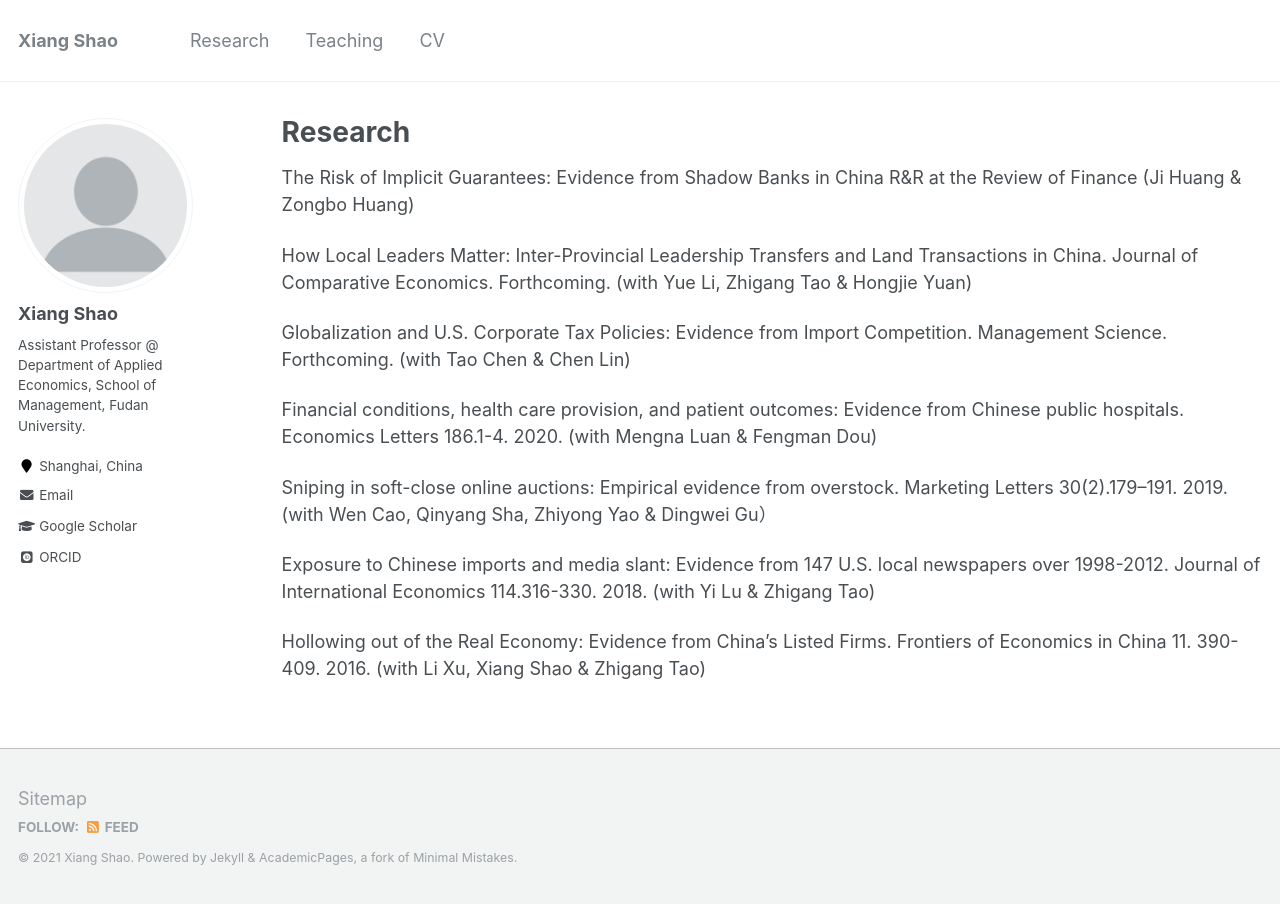
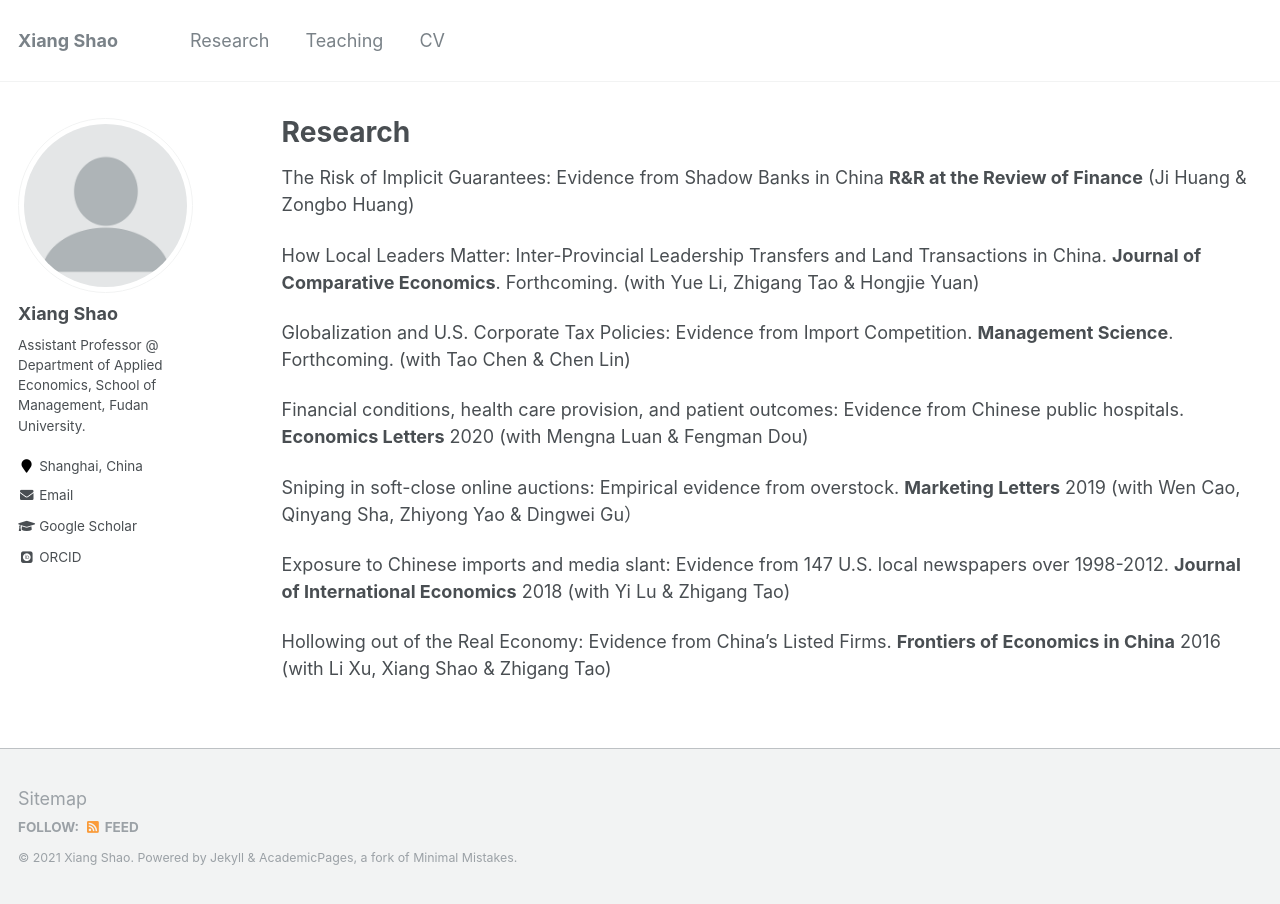
Before and after one commit to xiangshao/xiangshao.github.io, a Jekyll site: the page built from _pages/publications.md, in a window 1280 px wide. Built offline with Jekyll 4.4.1, drawn with Linux system fonts in a browser that asks for light colours; some web fonts are replaced.

Commit message:
Update publications.md

```diff
--- a/_pages/publications.md
+++ b/_pages/publications.md
@@ -4,16 +4,16 @@ title: "Research"
 permalink: /publications/
 author_profile: true
 ---
-   The Risk of Implicit Guarantees: Evidence from Shadow Banks in China R&R at the Review of Finance (Ji Huang & Zongbo Huang)
+   The Risk of Implicit Guarantees: Evidence from Shadow Banks in China **R&R at the Review of Finance** (Ji Huang & Zongbo Huang)
 
-   How Local Leaders Matter: Inter-Provincial Leadership Transfers and Land Transactions in China. Journal of Comparative Economics. Forthcoming. (with Yue Li, Zhigang Tao & Hongjie Yuan)
+   How Local Leaders Matter: Inter-Provincial Leadership Transfers and Land Transactions in China. **Journal of Comparative Economics**. Forthcoming. (with Yue Li, Zhigang Tao & Hongjie Yuan)
 
-   Globalization and U.S. Corporate Tax Policies: Evidence from Import Competition. Management Science. Forthcoming. (with Tao Chen & Chen Lin)
+   Globalization and U.S. Corporate Tax Policies: Evidence from Import Competition. **Management Science**. Forthcoming. (with Tao Chen & Chen Lin)
 
-  Financial conditions, health care provision, and patient outcomes: Evidence from Chinese public hospitals. Economics Letters 186.1-4. 2020. (with Mengna Luan & Fengman Dou)
+  Financial conditions, health care provision, and patient outcomes: Evidence from Chinese public hospitals. **Economics Letters** 2020 (with Mengna Luan & Fengman Dou)
 
-  Sniping in soft-close online auctions: Empirical evidence from overstock. Marketing Letters 30(2).179–191. 2019. (with Wen Cao, Qinyang Sha, Zhiyong Yao & Dingwei Gu）
+  Sniping in soft-close online auctions: Empirical evidence from overstock. **Marketing Letters** 2019 (with Wen Cao, Qinyang Sha, Zhiyong Yao & Dingwei Gu）
 
-  Exposure to Chinese imports and media slant: Evidence from 147 U.S. local newspapers over 1998-2012. Journal of International Economics 114.316-330. 2018. (with Yi Lu & Zhigang Tao)
+  Exposure to Chinese imports and media slant: Evidence from 147 U.S. local newspapers over 1998-2012. **Journal of International Economics** 2018  (with Yi Lu & Zhigang Tao)
 
-  Hollowing out of the Real Economy: Evidence from China’s Listed Firms. Frontiers of Economics in China 11. 390-409. 2016. (with Li Xu, Xiang Shao & Zhigang Tao)
+  Hollowing out of the Real Economy: Evidence from China’s Listed Firms. **Frontiers of Economics in China** 2016 (with Li Xu, Xiang Shao & Zhigang Tao)
```
